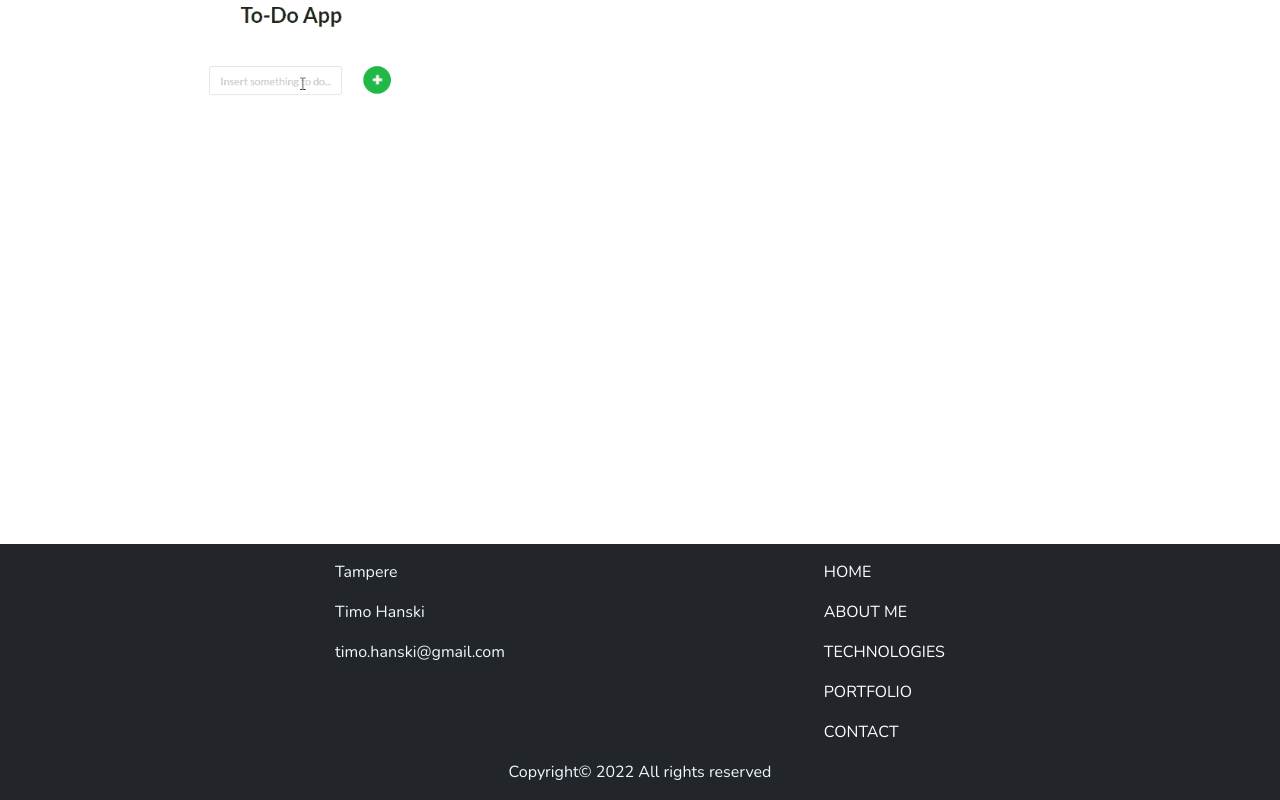
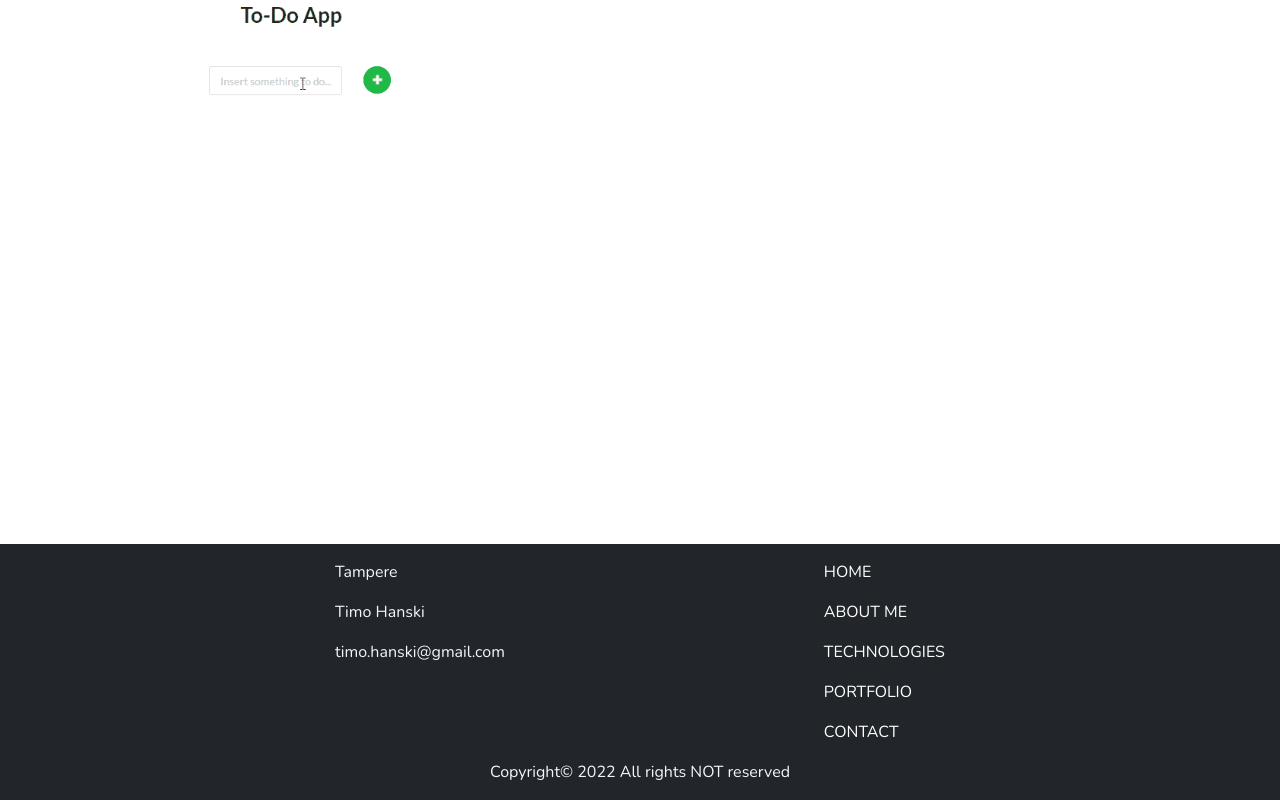
Before and after one commit to thansgit/portfolio, a React (Create React App) app: page / in a window 1280 px wide. Shown: the part 2394-3194 px from the top of the page. Built offline with nearby package versions, Linux system fonts and the light colour scheme.

Commit message:
Contact updated

```diff
--- a/src/screens/contact/Contact.jsx
+++ b/src/screens/contact/Contact.jsx
@@ -22,7 +22,7 @@ function Contact() {
                     {createLinks()}
                 </div>
             </div>
-            <div style={{textAlign:"center"}}>Copyright&copy; {new Date().getFullYear()} All rights reserved</div>
+            <div style={{textAlign:"center"}}>Copyright&copy; {new Date().getFullYear()} All rights NOT reserved</div>
         </div>
     )
 }
```
